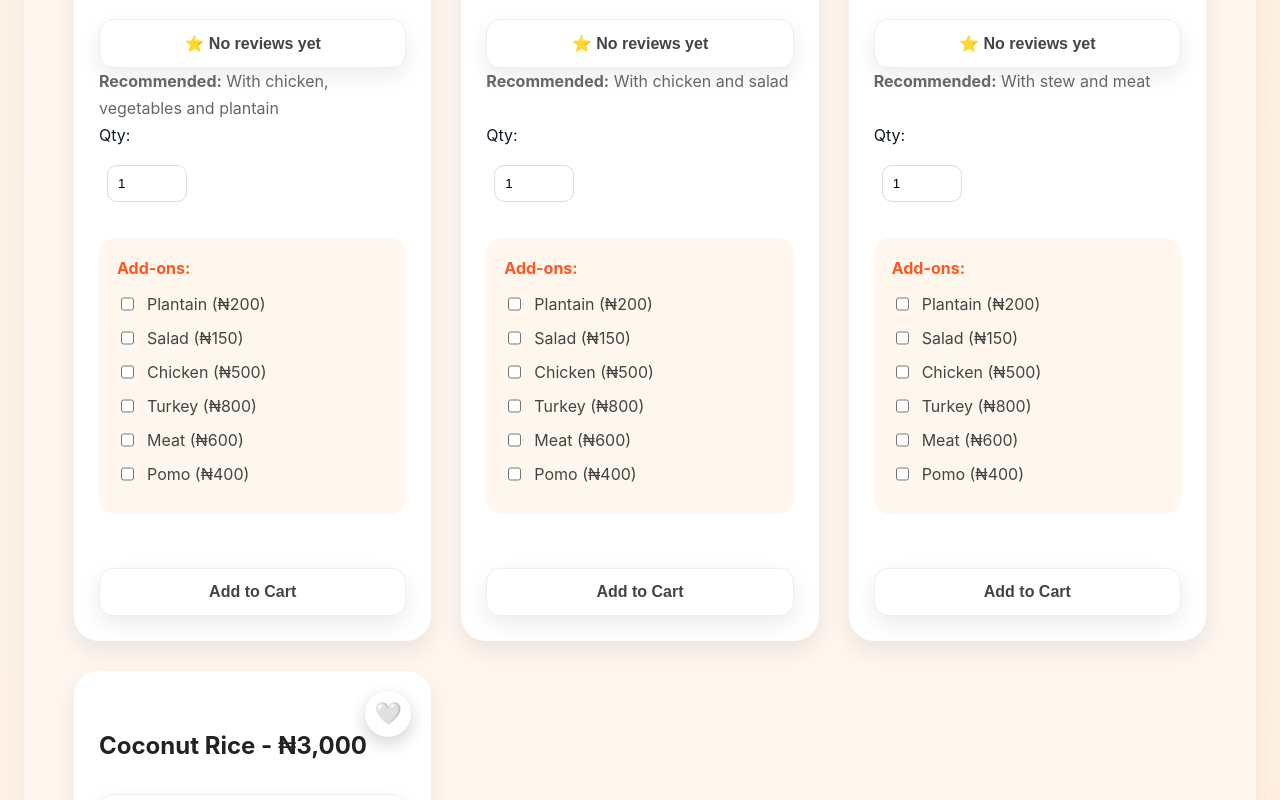
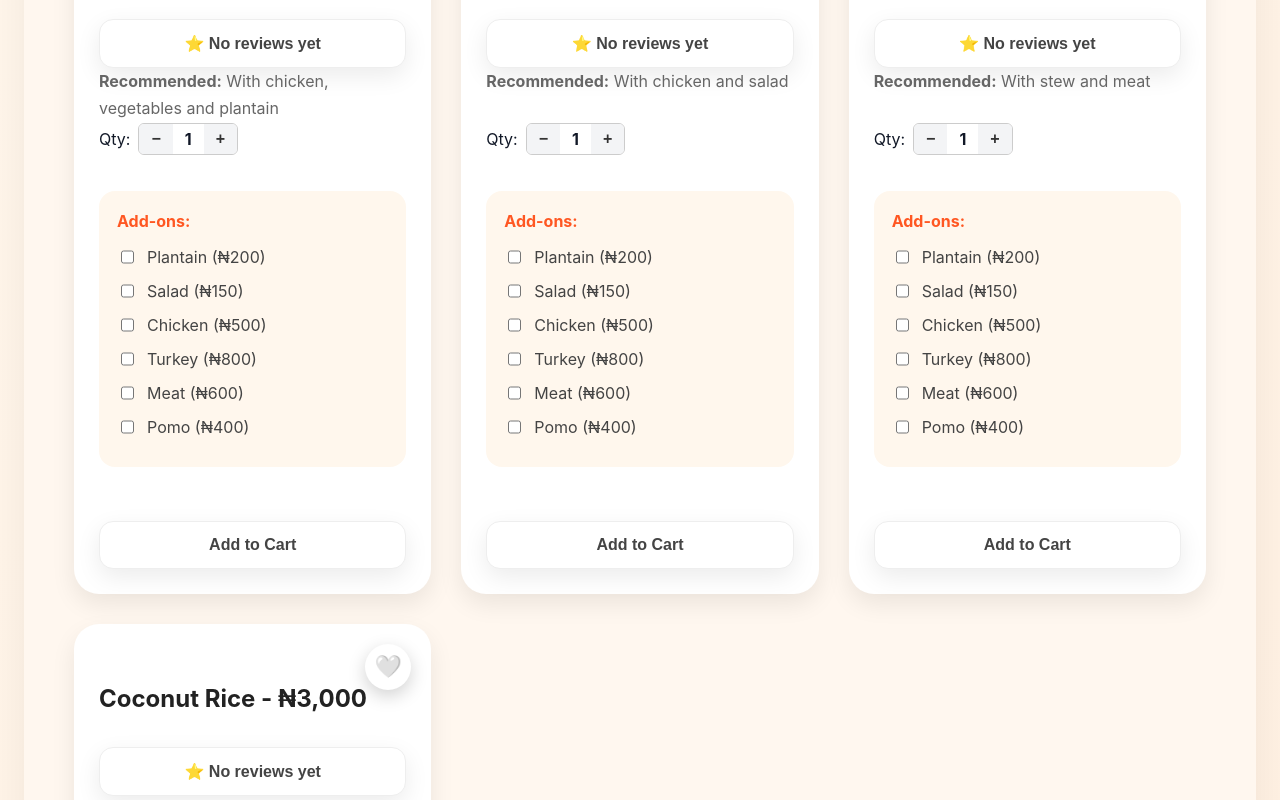
Before and after one commit to Juizpapi/ComeAgain, a React (Vite) app in the folder client/: page /order in a window 1280 px wide. Shown: the part 800-1600 px from the top of the page. Built offline with nearby package versions, Linux system fonts and the light colour scheme; no server answers.

Commit message:
feat(order): update quantity selection to interactive step buttons

```diff
--- a/client/src/pages/OrderPage.jsx
+++ b/client/src/pages/OrderPage.jsx
@@ -322,20 +322,56 @@ function OrderPage() {
                     ) : null}
 
                     <div className="add-to-cart-form">
-                      <label htmlFor={`quantity-${foodId}`}>Qty:</label>
-                      <input
-                        id={`quantity-${foodId}`}
-                        type="number"
-                        min="1"
-                        value={quantity}
-                        onChange={(event) => {
-                          const nextValue = Math.max(1, Number(event.target.value || 1));
-                          setQuantities((current) => ({
-                            ...current,
-                            [foodId]: nextValue,
-                          }));
-                        }}
-                      />
+                      <div className="quantity-control" style={{ display: 'flex', alignItems: 'center', gap: '8px' }}>
+                        <label htmlFor={`quantity-${foodId}`}>Qty:</label>
+                        <div style={{ display: 'inline-flex', alignItems: 'center', border: '1px solid #ccc', borderRadius: '6px', overflow: 'hidden', background: '#fff' }}>
+                          <button
+                            type="button"
+                            aria-label="Decrease quantity"
+                            onClick={() => {
+                              setQuantities((current) => ({
+                                ...current,
+                                [foodId]: Math.max(1, (current[foodId] || 1) - 1),
+                              }));
+                            }}
+                            style={{
+                              border: 'none',
+                              background: '#f3f4f6',
+                              padding: '6px 12px',
+                              cursor: 'pointer',
+                              fontSize: '16px',
+                              fontWeight: 'bold',
+                              color: '#333'
+                            }}
+                          >
+                            −
+                          </button>
+                          <span style={{ padding: '0 12px', fontWeight: 'bold', minWidth: '28px', textAlign: 'center' }}>
+                            {quantity}
+                          </span>
+                          <button
+                            type="button"
+                            aria-label="Increase quantity"
+                            onClick={() => {
+                              setQuantities((current) => ({
+                                ...current,
+                                [foodId]: (current[foodId] || 1) + 1,
+                              }));
+                            }}
+                            style={{
+                              border: 'none',
+                              background: '#f3f4f6',
+                              padding: '6px 12px',
+                              cursor: 'pointer',
+                              fontSize: '16px',
+                              fontWeight: 'bold',
+                              color: '#333'
+                            }}
+                          >
+                            +
+                          </button>
+                        </div>
+                      </div>
 
                       {canUseAddons ? (
                         <div className="addons-box">
```
